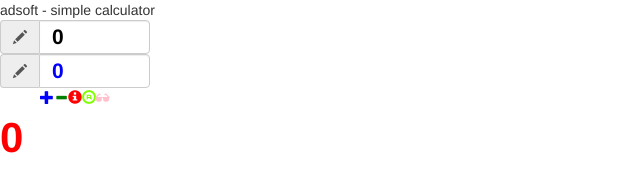
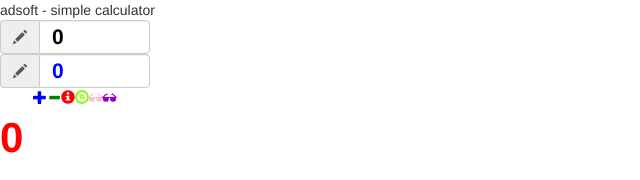
Before and after one commit to N4ndomx/testing-calculator, an Angular app: page / in a window 1280 px wide. Shown: the top 180 px of the page, without its empty margins (0-640 px from the left). Built offline with nearby package versions, Linux system fonts and the light colour scheme.

Commit message:
add branch coseno #7

```diff
--- /dev/null
+++ b/src/app/coseno/coseno.ts
@@ -0,0 +1,8 @@
+import { radianes } from "../radianes/radianes";
+
+export function coseno(grados: number) {
+    const rad = radianes(grados)
+    // Calcula el coseno
+    const coseno = Math.cos(rad);
+    return coseno;
+}
--- a/src/app/ui/ui.component.css
+++ b/src/app/ui/ui.component.css
@@ -45,6 +45,11 @@
     color: pink;
 }
 
+.coseno-button {
+    cursor: pointer;
+    color: darkviolet;
+}
+
 .substraction-button {
     cursor: pointer;
     color: green;
--- a/src/app/ui/ui.component.html
+++ b/src/app/ui/ui.component.html
@@ -21,6 +21,8 @@
     <i class="glyphicon glyphicon-minus glyphicon-info-sign factorial-button" (click)="factorial()"></i>
     <i class="glyphicon glyphicon-minus  glyphicon-registration-mark radianes-button" (click)="radianes()"></i>
     <i class="glyphicon glyphicon-minus  glyphicon-sunglasses seno-button" (click)="seno()"></i>
+    <i class="glyphicon glyphicon-minus  glyphicon-sunglasses coseno-button" (click)="coseno()"></i>
+
 
 
 
--- a/src/app/ui/ui.component.ts
+++ b/src/app/ui/ui.component.ts
@@ -3,6 +3,7 @@ import { addition } from "../addition/addition"
 import { factorial } from '../factorial/factorial';
 import { radianes } from '../radianes/radianes';
 import { seno } from '../seno/seno';
+import { coseno } from '../coseno/coseno';
 
 @Component({
   selector: 'app-ui',
@@ -47,5 +48,10 @@ export class UiComponent implements OnInit {
     this.result = myresult
 
   }
+  coseno() {
+    let myresult = 0
+    myresult = coseno(this.operator1)
+    this.result = myresult
+  }
 
 }
```
Also changed, not shown: 2 other files (tests, documents, lock files or other folders).
